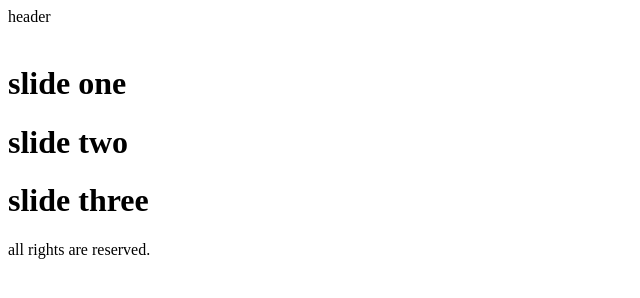
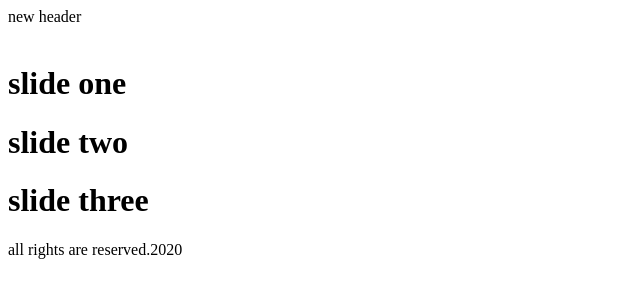
Before and after one commit to mahmoodreal/git-project-one, a plain HTML site: page index.html in a window 1280 px wide. Shown: the full height of the page, 0-640 px from the left. Drawn offline with Linux system fonts and the light colour scheme.

Commit message:
some changes in master branch

```diff
--- a/index.html
+++ b/index.html
@@ -8,7 +8,7 @@
 </head>
 <body>
     <header>
-        header
+        new header
     </header>
     <div class="banner">
         <img src="banner.jpg" alt="">
@@ -19,7 +19,7 @@
         <h1>slide three</h1>
     </div>
     <footer>
-        all rights are reserved.
+        all rights are reserved.2020
     </footer>
     <script src="script.js"></script>
 </body>
```
